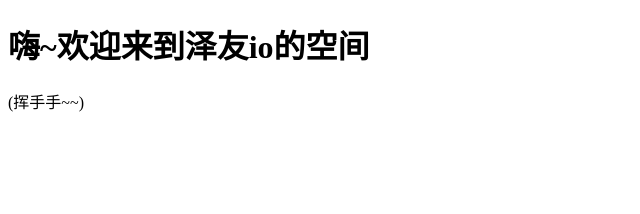
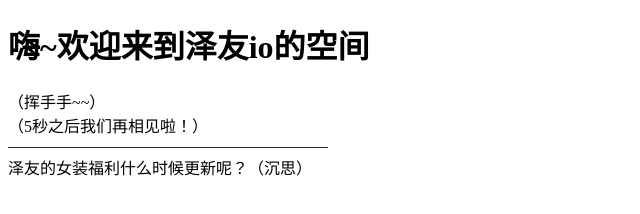
Before and after one commit to hwczg/hwczg.github.io, a plain HTML site: page index.html in a window 1280 px wide. Shown: the whole page, without its empty margins (0-640 px from the left). Drawn offline with Linux system fonts and the light colour scheme.

Commit message:
Update index.html

```diff
--- a/index.html
+++ b/index.html
@@ -5,13 +5,16 @@
   <meta charset="UTF-8" />
   <meta http-equiv="X-UA-Compatible" content="IE=edge" />
   <meta name="viewport" content="width=device-width, initial-scale=1.0" />
-  <meta http-equiv="refresh" content="1; url=https://space.bilibili.com/429908251/">
+  <meta http-equiv="refresh" content="5; url=https://space.bilibili.com/429908251/">
   <title>泽友io的空间~</title>
 </head>
 
 <body>
   <h1>嗨~欢迎来到泽友io的空间</h1>
-  <div>(挥手手~~)</div>
+  <div>（挥手手~~）</div>
+  <div>（5秒之后我们再相见啦！）</div>
+  <div>————————————————————</div>
+  <div>泽友的女装福利什么时候更新呢？（沉思）</div>
 </body>
 
 </html>
```
